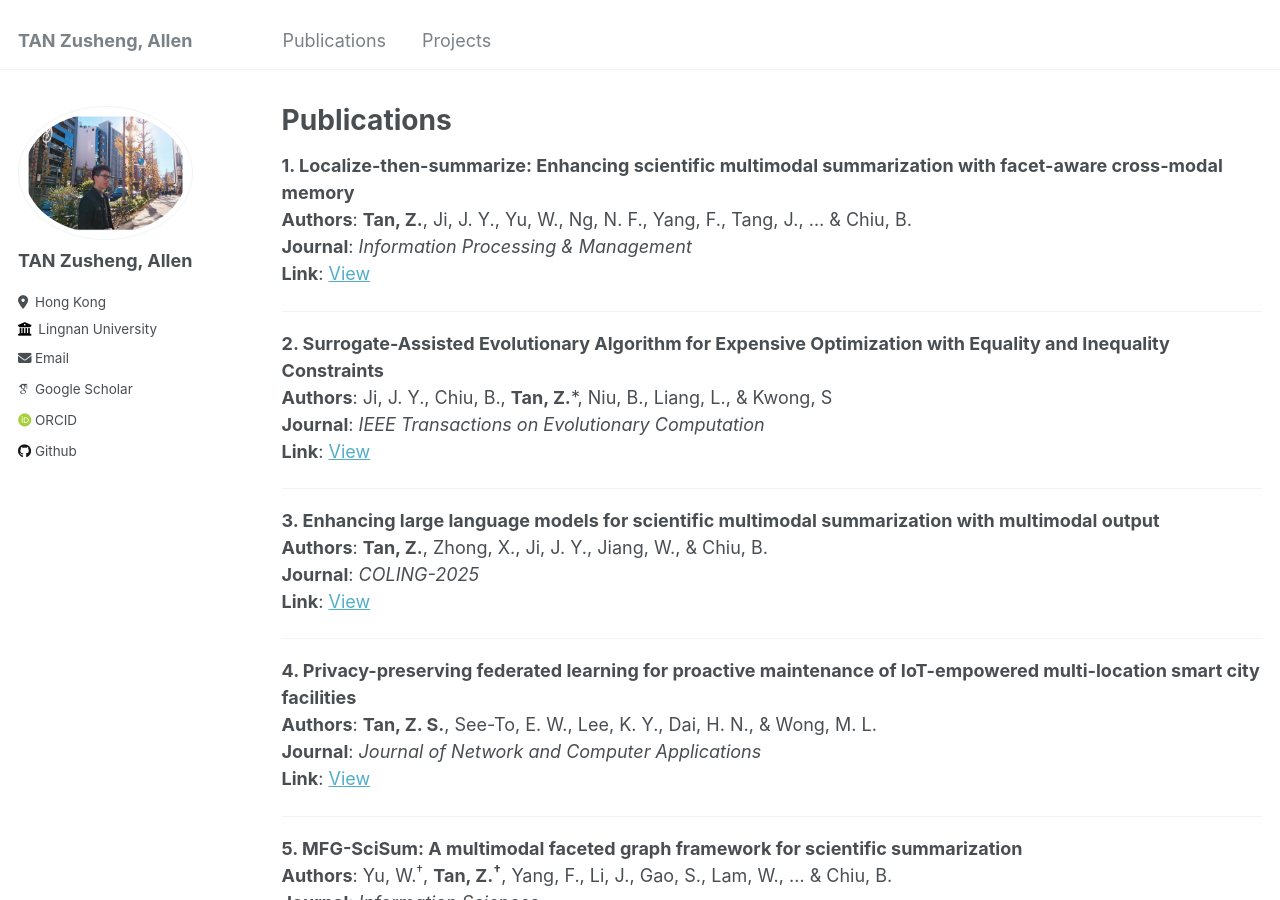
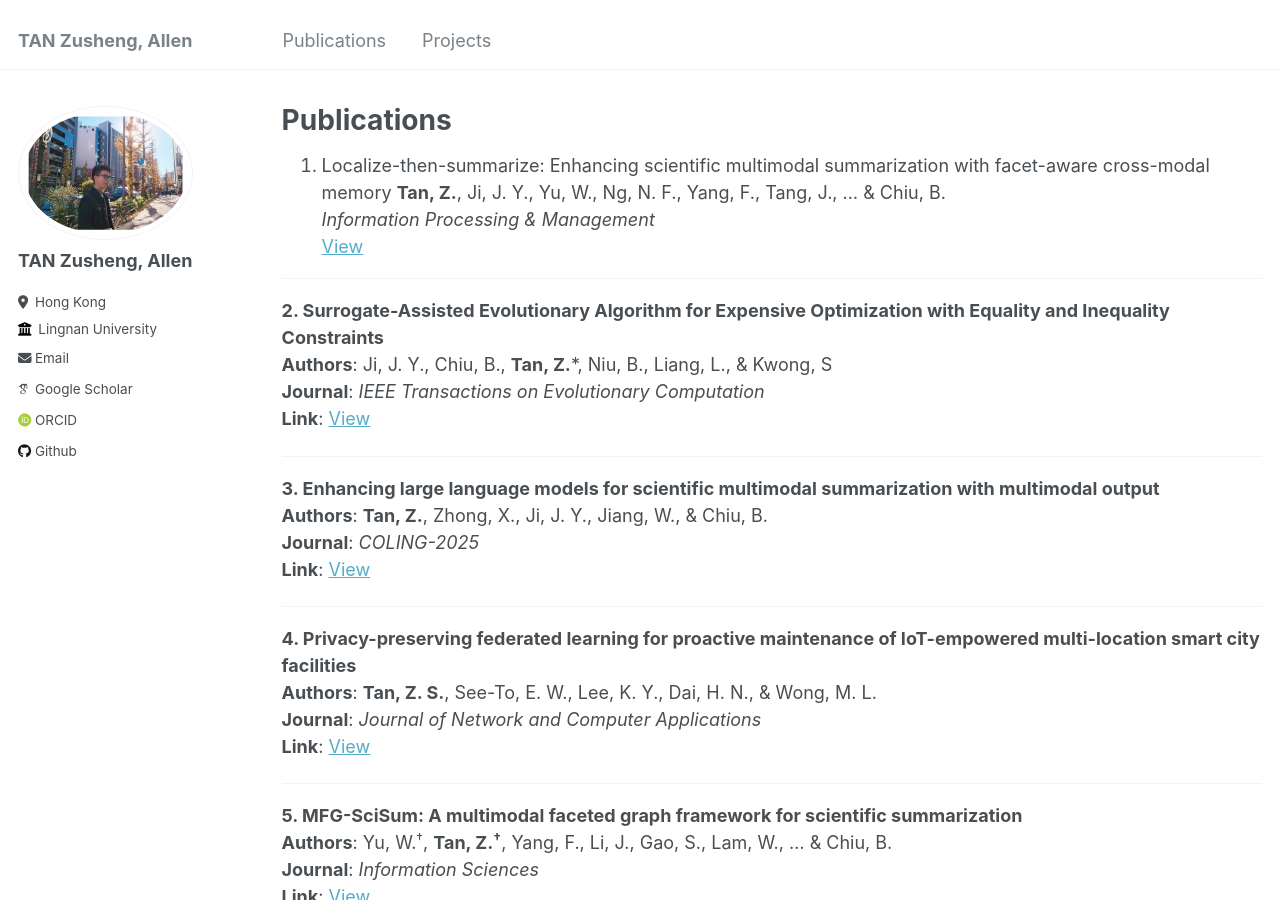
Before and after one commit to allent4n/allent4n.github.io, a Jekyll site: the page built from _pages/publications.md, in a window 1280 px wide and 900 px high. Built offline with Jekyll 4.4.1, drawn with Linux system fonts in a browser that asks for light colours; some web fonts are replaced.

Commit message:
Update publications.md

```diff
--- a/_pages/publications.md
+++ b/_pages/publications.md
@@ -5,10 +5,10 @@ permalink: /publications/
 author_profile: true
 ---
 
-**1. Localize-then-summarize: Enhancing scientific multimodal summarization with facet-aware cross-modal memory**
-**Authors**: **Tan, Z.**, Ji, J. Y., Yu, W., Ng, N. F., Yang, F., Tang, J., ... & Chiu, B.
-**Journal**: *Information Processing & Management*
-**Link**: [View](https://www.sciencedirect.com/science/article/pii/S030645732600378X)
+1. Localize-then-summarize: Enhancing scientific multimodal summarization with facet-aware cross-modal memory
+**Tan, Z.**, Ji, J. Y., Yu, W., Ng, N. F., Yang, F., Tang, J., ... & Chiu, B.
+*Information Processing & Management*
+[View](https://www.sciencedirect.com/science/article/pii/S030645732600378X)
 
 ---
 
```
